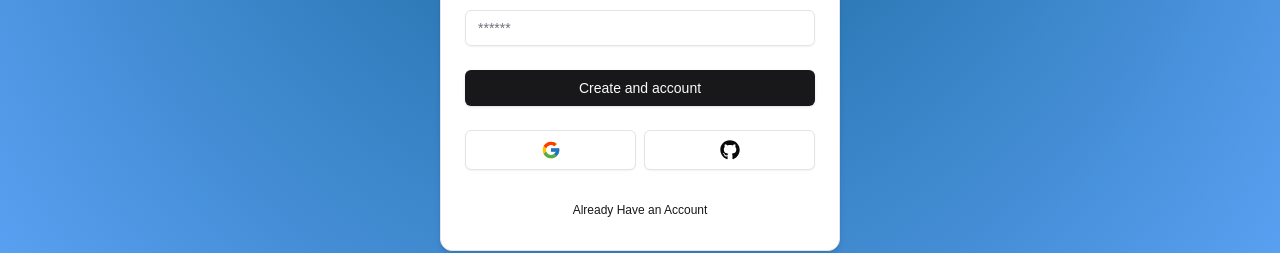
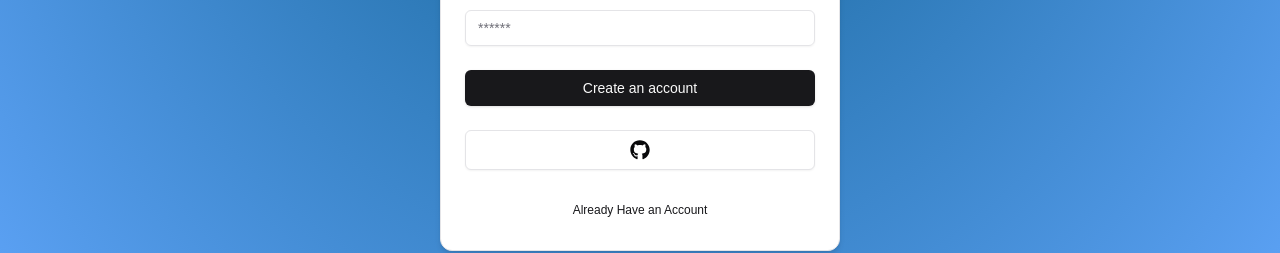
Before and after one commit to rmsivasankar/scams-auth, a Next.js app: page /auth/register in a window 1280 px wide. Shown: the part 430-683 px from the top of the page. Built offline with nearby package versions, Linux system fonts and the light colour scheme.

Commit message:
Removed Google Auth

```diff
--- a/components/auth/register-form.tsx
+++ b/components/auth/register-form.tsx
@@ -101,7 +101,7 @@ const RegisterForm = () => {
                 <FormError message={error} />
                 <FormSuccess message={success} />
                 <Button disabled={isPending} type="submit" className="w-full">
-                    Create and account
+                    Create an account
                 </Button>
             </form>
         </Form>
--- a/components/auth/social.tsx
+++ b/components/auth/social.tsx
@@ -14,9 +14,11 @@ export const Social = () => {
     }
     return (
         <div className="flex items-center w-full gap-x-2">
-            <Button size="lg" className="w-full" variant="outline" onClick={() => onClick("google") }>
-                <FcGoogle className="h-5 w-5" />
-            </Button>
+            {/*
+                <Button size="lg" className="w-full" variant="outline" onClick={() => onClick("google") }>
+                    <FcGoogle className="h-5 w-5" />
+                </Button>
+            */}
             <Button size="lg" className="w-full" variant="outline" onClick={() => onClick("github") }>
                 <FaGithub className="h-5 w-5" />
             </Button>
--- a/package.json
+++ b/package.json
@@ -27,6 +27,7 @@
     "react-dom": "^18",
     "react-hook-form": "^7.53.0",
     "react-icons": "^5.3.0",
+    "resend": "^4.0.1",
     "tailwind-merge": "^2.5.3",
     "tailwindcss-animate": "^1.0.7",
     "uuid": "^10.0.0",
```
Also changed, not shown: 1 other file (tests, documents, lock files or other folders).
